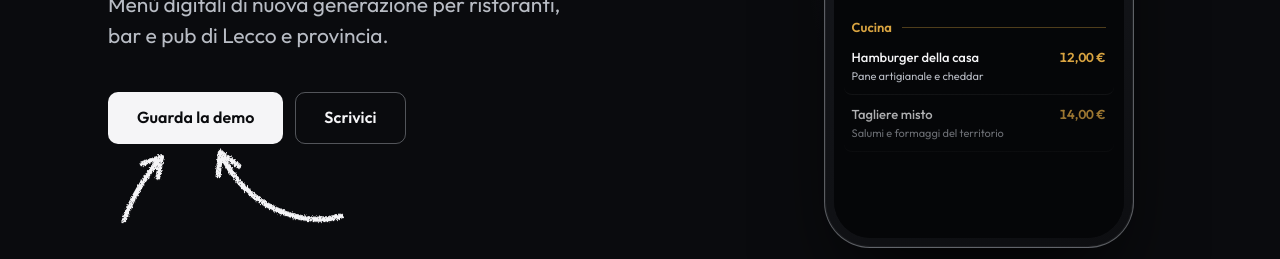
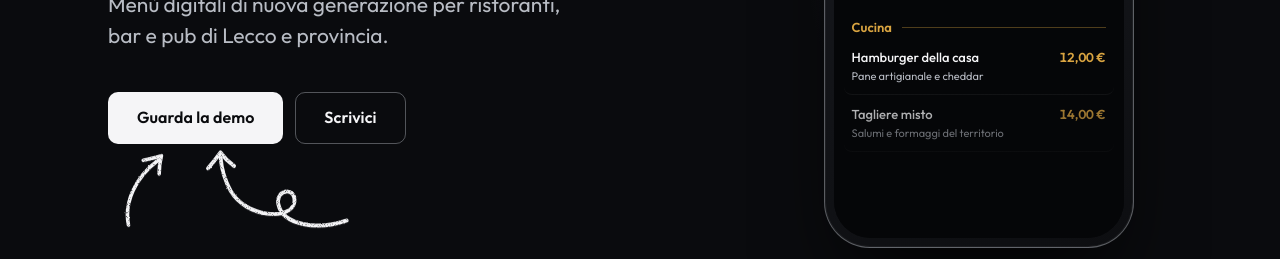
Before and after one commit to infokisostudio-arch/Kiso-Studio, a plain HTML site: page index.html in a window 1280 px wide. Shown: the part 541-800 px from the top of the page. Drawn offline with Linux system fonts and the light colour scheme.

Commit message:
Frecce della home più curate
Co-Authored-By: Claude Opus 5.5 <noreply@anthropic.com>

```diff
--- a/index.html
+++ b/index.html
@@ -2364,20 +2364,20 @@
               <svg class="chalk-arrows" viewBox="0 0 220 96" aria-hidden="true" focusable="false">
                 <defs>
                   <filter id="chalk" x="-10%" y="-10%" width="120%" height="120%">
-                    <feTurbulence type="fractalNoise" baseFrequency="0.7" numOctaves="2" seed="4" result="n"/>
-                    <feDisplacementMap in="SourceGraphic" in2="n" scale="3.2" xChannelSelector="R" yChannelSelector="G" result="rough"/>
-                    <feTurbulence type="fractalNoise" baseFrequency="1.6" numOctaves="1" seed="9" result="g"/>
-                    <feColorMatrix in="g" type="matrix" values="0 0 0 0 1  0 0 0 0 1  0 0 0 0 1  5 0 0 0 -0.85" result="grain"/>
+                    <feTurbulence type="fractalNoise" baseFrequency="0.9" numOctaves="2" seed="4" result="n"/>
+                    <feDisplacementMap in="SourceGraphic" in2="n" scale="1.6" xChannelSelector="R" yChannelSelector="G" result="rough"/>
+                    <feTurbulence type="fractalNoise" baseFrequency="1.4" numOctaves="1" seed="9" result="g"/>
+                    <feColorMatrix in="g" type="matrix" values="0 0 0 0 1  0 0 0 0 1  0 0 0 0 1  3 0 0 0 -0.35" result="grain"/>
                     <feComposite in="rough" in2="grain" operator="in"/>
                   </filter>
                 </defs>
                 <g filter="url(#chalk)" fill="none" stroke="#F5F5F7" stroke-linecap="round" stroke-linejoin="round">
-                  <!-- freccia grande, da destra -->
-                  <path class="chalk-line" style="--i:0" pathLength="1" d="M205 80 C172 90 122 74 99 24" stroke-width="4.6"/>
-                  <path class="chalk-line" style="--i:1" pathLength="1" d="M97 44 L99 24 L115 36" stroke-width="4.6"/>
+                  <!-- freccia grande, da destra, con un ricciolo -->
+                  <path class="chalk-line" style="--i:0" pathLength="1" d="M210 84 C184 93 154 88 150 70 C147 56 166 54 164 68 C161 84 122 82 108 58 C103 49 100 40 99 28" stroke-width="3.4"/>
+                  <path class="chalk-line" style="--i:1" pathLength="1" d="M88 38 Q94 31 99 24 Q104 31 111 36" stroke-width="3.4"/>
                   <!-- freccia piccola, da sinistra -->
-                  <path class="chalk-line" style="--i:2" pathLength="1" d="M14 84 C20 66 32 46 47 28" stroke-width="4.4"/>
-                  <path class="chalk-line" style="--i:3" pathLength="1" d="M30 34 L47 28 L44 46" stroke-width="4.4"/>
+                  <path class="chalk-line" style="--i:2" pathLength="1" d="M18 88 C14 68 24 46 44 31" stroke-width="3.2"/>
+                  <path class="chalk-line" style="--i:3" pathLength="1" d="M31 31 Q40 29 47 27 Q45 35 45 43" stroke-width="3.2"/>
                 </g>
               </svg>
             </span>
```
